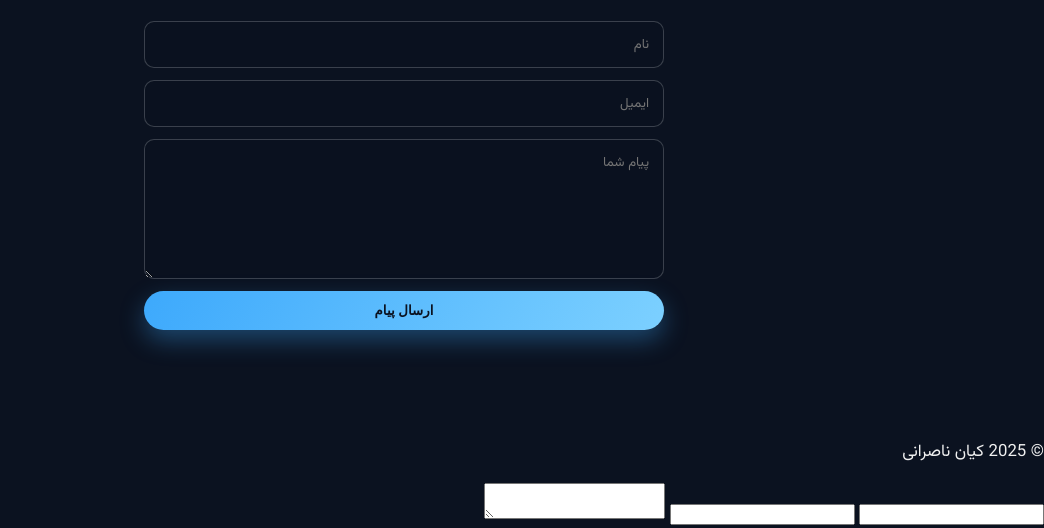
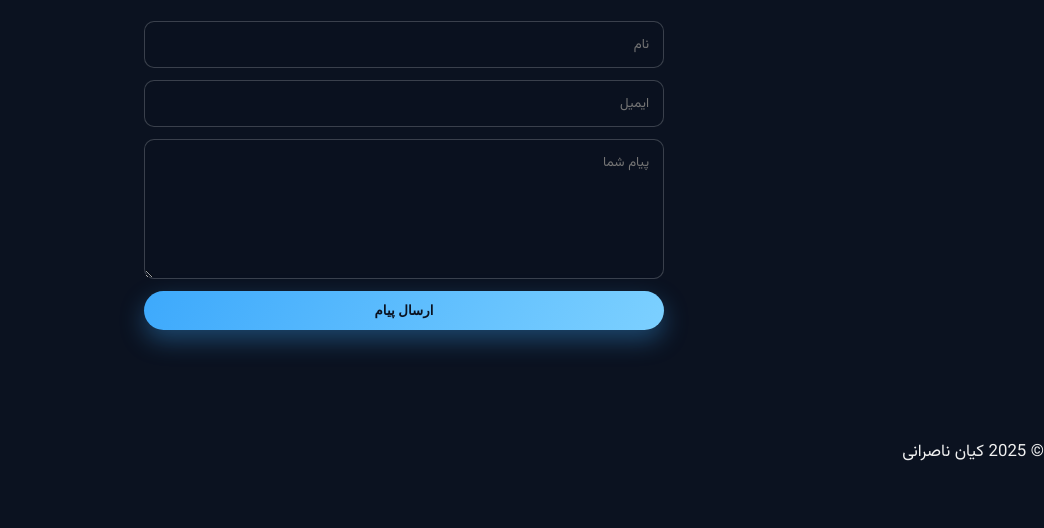
Before and after one commit to kiannaseranii-ki/my-portfolio, a plain HTML site: page index.html in a window 1280 px wide. Shown: the part 2517-3045 px from the top of the page, without its empty margins (236-1280 px from the left). After the commit the page ends 2984 px from the top, so only its background shows below. Drawn offline with nearby package versions, Linux system fonts and the light colour scheme.

Commit message:
chore: simplify netlify contact form

```diff
--- a/index.html
+++ b/index.html
@@ -318,18 +318,8 @@
     <script src="js/react-projects.js"></script>
     <!-- Netlify Forms: static form for detection + honeypot -->
 <!-- Netlify Forms: static form for detection + honeypot -->
-<form
-  name="contact"
-  method="POST"
-  data-netlify="true"
-  data-netlify-honeypot="spam"
->
+<form name="contact" method="POST" data-netlify="true" hidden>
   <input type="hidden" name="form-name" value="contact" />
-
-  <p hidden>
-    <label>Don’t fill this out: <input name="spam" /></label>
-  </p>
-
   <input type="text" name="name" />
   <input type="email" name="email" />
   <textarea name="message"></textarea>
```
